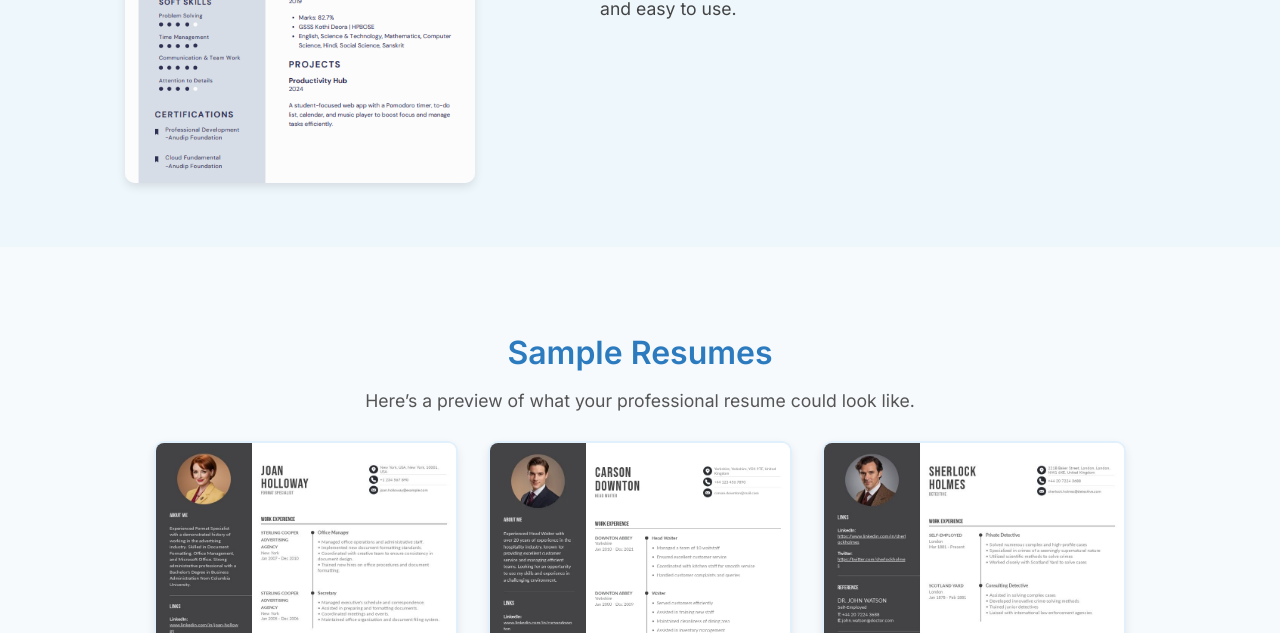
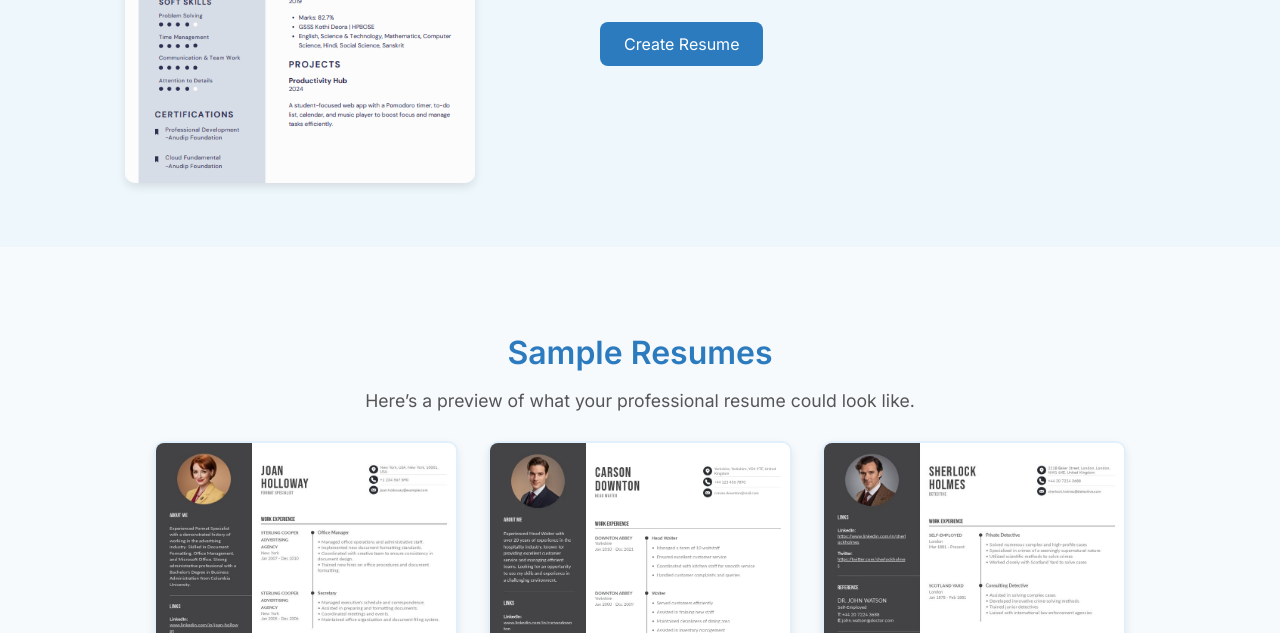
Before and after one commit to chxtnx/Project-3-Resume-Builder, a plain HTML site: page index.html in a window 1280 px wide. Shown: the part 467-1100 px from the top of the page. Drawn offline with Linux system fonts and the light colour scheme.

Commit message:
Update index.html

```diff
--- a/index.html
+++ b/index.html
@@ -33,6 +33,9 @@
     <div class="hero-right">
       <h1>Create a Professional Resume in Minutes</h1>
       <p>Save time and impress employers with a polished, ATS-friendly resume. Free and easy to use.</p>
+      <div class="buttons">
+        <a href="resume-builder.html" class="btn primary">Create Resume</a>
+      </div>
 
     </div>
   </section>
```
